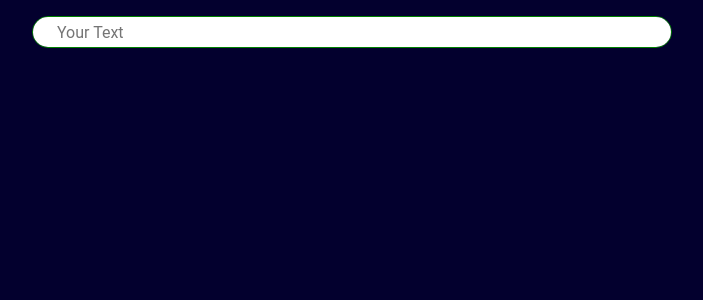
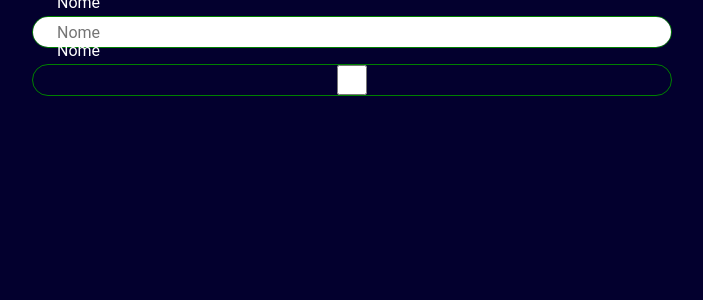
Before and after one commit to Trezentos/my-app, a React (Create React App) app: page / in a window 1280 px wide. Shown: the top 300 px of the page, without its empty margins (288-991 px from the left). Built offline with nearby package versions, Linux system fonts and the light colour scheme.

Commit message:
Alterações

```diff
--- a/src/components/Input/index.tsx
+++ b/src/components/Input/index.tsx
@@ -1,4 +1,4 @@
-import React, { InputHTMLAttributes, useState } from 'react';
+import React, { InputHTMLAttributes, useCallback, useState } from 'react';
 import { Container } from './style';
 
 interface InputProps extends InputHTMLAttributes<HTMLInputElement> {
@@ -6,31 +6,54 @@ interface InputProps extends InputHTMLAttributes<HTMLInputElement> {
   state?: 'normal' | 'alert' | 'wrong';
 }
 
-const Input: React.FC<InputProps> = ({ label, state, ...rest }) => {
+interface InputParameters {
+  value: string;
+  type: string;
+}
+
+const Input: React.FC<InputProps> = ({ label, ...rest }) => {
   const [errorMessage, setErrorMessage] = useState('');
-  const [curentState, setcurentState] = useState('');
-  const verifyInput = (value: string) => {
-    isNull(value);
-  };
+  const [curentState, setcurentState] =
+    useState<'normal' | 'alert' | 'wrong'>('normal');
 
-  const isNull = (value: string) => {
+  const verifyType = useCallback(({ value, type }: InputParameters) => {
+    if (value === type) {
+      console.log('a');
+    } else {
+      console.log('b');
+    }
+  }, []);
+
+  const verifyInput = useCallback(
+    ({ value, type }: InputParameters) => {
+      fieldIsNull(value);
+      verifyType({ type, value });
+    },
+    [verifyType],
+  );
+
+  const fieldIsNull = (value: string) => {
     if (value.length === 0) {
       setcurentState('alert');
       setErrorMessage('Input está Vazio');
+    } else {
+      setcurentState('normal');
+      setErrorMessage('');
     }
   };
 
   return (
-    <Container state={state}>
-      <p>{errorMessage}</p>
+    <Container state={curentState}>
+      <span>{label}</span>
       <label htmlFor={label}>
         <input
           onBlur={(e) => {
-            verifyInput(e.target.value);
+            verifyInput({ type: e.target.type, value: e.target.value });
           }}
           name={label}
           {...rest}
         />
+        <p>{errorMessage}</p>
       </label>
     </Container>
   );
--- a/src/components/Input/style.ts
+++ b/src/components/Input/style.ts
@@ -7,7 +7,7 @@ interface InputProps {
 export const Container = styled.div<InputProps>`
   width: 50%;
   height: 32px;
-  margin: 16px 25% 0;
+  margin: 16px 25%;
   border-radius: 25px;
   position: relative;
   ${(props) =>
@@ -28,12 +28,18 @@ export const Container = styled.div<InputProps>`
       border: 1px solid red;
     `}
 
+
+  span {
+    margin: 0 0 0 24px;
+    position: absolute;
+    top: 0;
+    transform: translateY(-125%);
+  }
+
   p {
-    position: absolute;
     bottom: 0;
     font-size: 14px;
     margin: 0 0 0 24px;
-    transform: translateY(125%);
   }
 
   input {
--- a/src/pages/Home/index.tsx
+++ b/src/pages/Home/index.tsx
@@ -4,7 +4,8 @@ import Input from '../../components/Input';
 const Home: React.FC = () => {
   return (
     <div>
-      <Input state="normal" label="Teste" type="text" placeholder="Your Text" />
+      <Input label="Nome" type="text" placeholder="Nome" />
+      <Input label="Nome" type="checkbox" placeholder="Nome" />
     </div>
   );
 };
```
